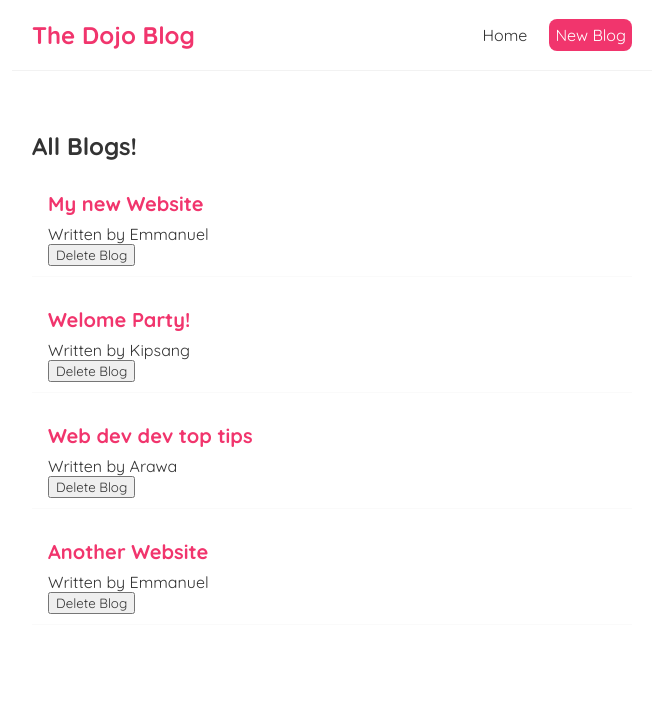
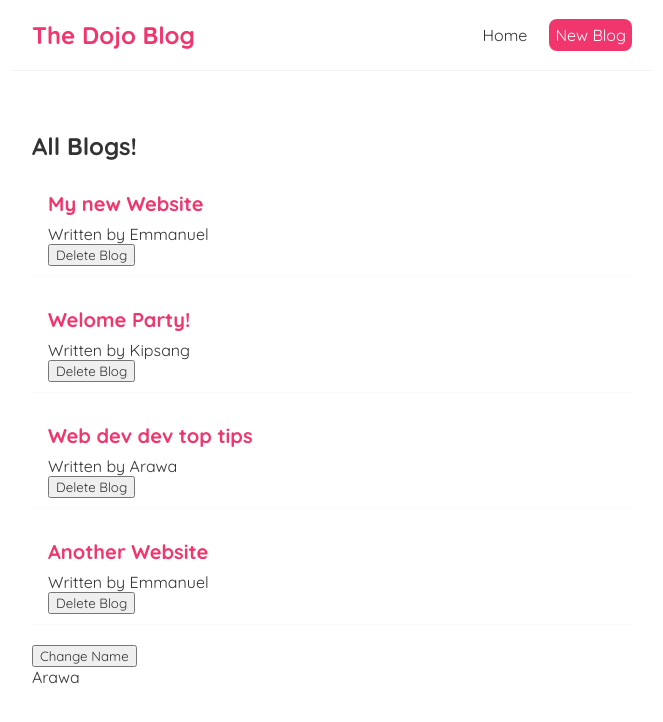
Before and after one commit to KipsangEmmanuel/Sample-React-Blog, a React (Create React App) app: page / in a window 1280 px wide. Shown: the top 722 px of the page, without its empty margins (308-971 px from the left). Built offline with nearby package versions, Linux system fonts and the light colour scheme.

Commit message:
useEffect dependency

```diff
--- a/src/Home.js
+++ b/src/Home.js
@@ -10,6 +10,8 @@
         { title: "Another Website", body: "lorem ipsum...", author: "Emmanuel", id: 4 },
     ]);
 
+    const [name, setName] = useState("Arawa");
+
     const handleDelete = (id) => {
         const newBlogs = blogs.filter(blog => blog.id !== id);
         setBlogs(newBlogs);
@@ -18,12 +20,14 @@
 
     useEffect(() => {
         console.log("Use effect running")
-        console.log(blogs)
-    });
+        console.log(name)
+    }, [name]);
 
    return (
      <div className='home'>
         <BlogList blogs={blogs} title="All Blogs!" handleDelete={handleDelete}/>
+        <button onClick={() => setName("Emmanuel")}>Change Name</button>
+        <p>{ name }</p>
      </div>
    )
  }
```
